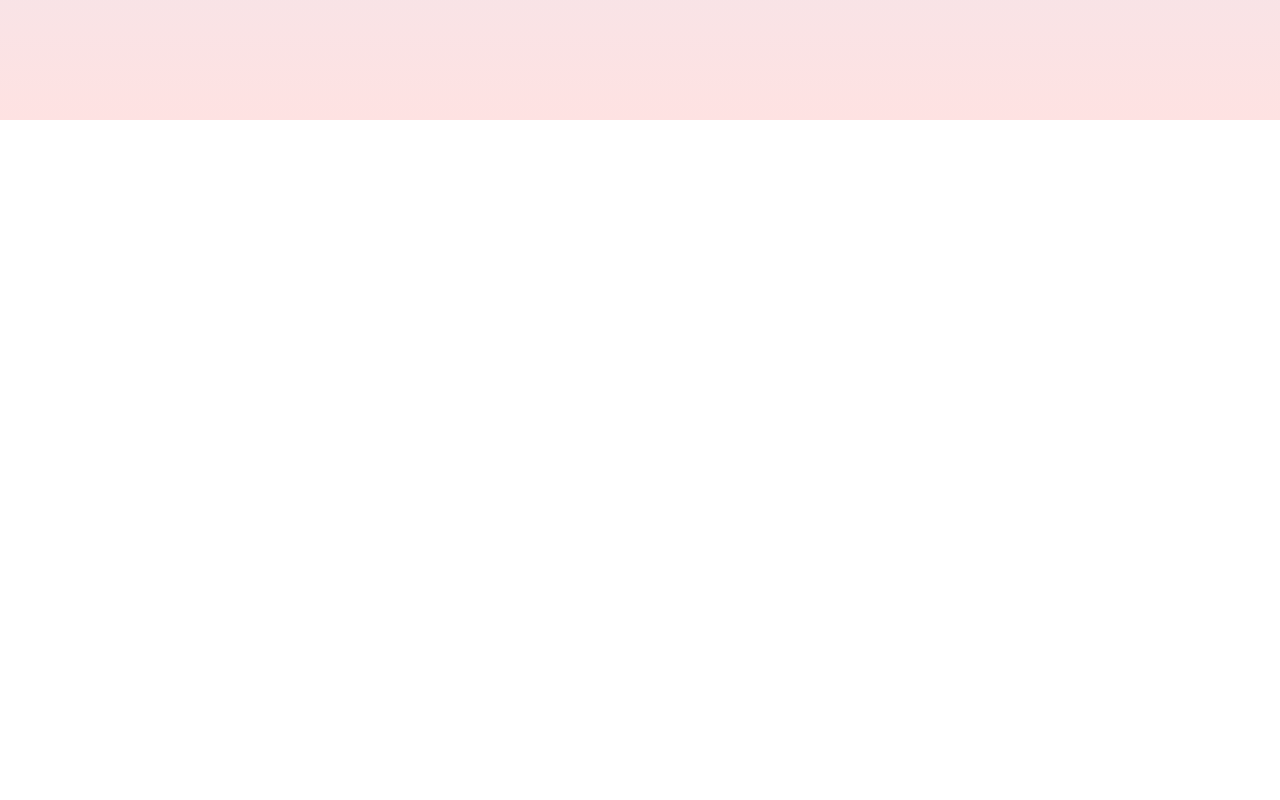
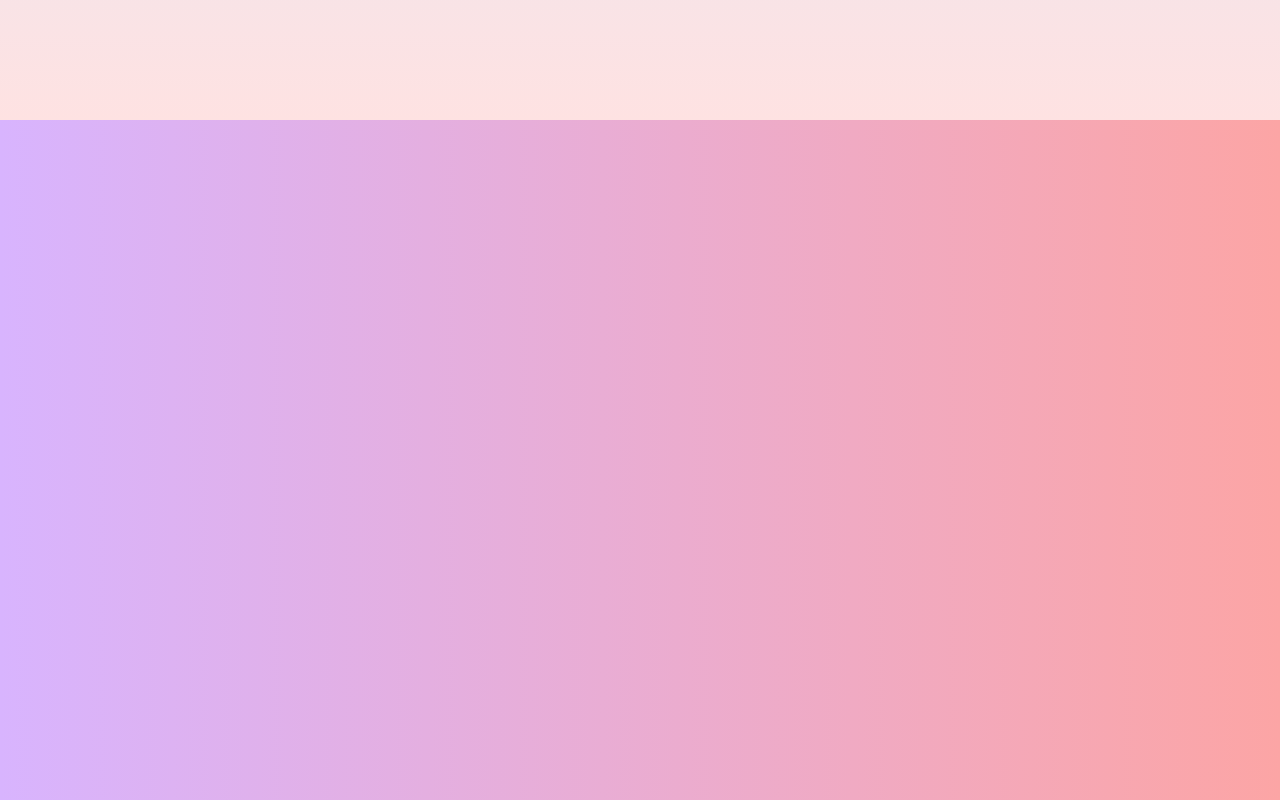
Before and after one commit to YMirzaa/portfolio, a Next.js app: page /portfolio in a window 1280 px wide. Shown: the part 680-1480 px from the top of the page. Built offline with nearby package versions, Linux system fonts and the light colour scheme.

Commit message:
portfolio page links animations

```diff
--- a/src/app/portfolio/page.tsx
+++ b/src/app/portfolio/page.tsx
@@ -1,16 +1,69 @@
 "use client";
 
 import { motion, useScroll, useTransform } from "framer-motion";
+import Image from "next/image";
+import Link from "next/link";
 
 import { useRef } from "react";
 
+const items = [
+	{
+		id: 1,
+		color: "from-red-300 to-blue-300",
+		title: "AI Platform",
+		desc: "Created an AI Platform to generate image, video, text, code, and music which is connected to Open AI's API.",
+		img: "/project.jpg",
+		link: "https://github.com/YMirzaa/AI-Platform",
+	},
+	{
+		id: 2,
+		color: "from-blue-300 to-violet-300",
+		title: "Employee Management Dashboard",
+		desc: "I developed an Employee Management Dashboard for Internship Project. Used Spring, Next.js and AWS S3.",
+		img: "/project.jpg",
+		link: "https://lama.dev",
+	},
+	{
+		id: 3,
+		color: "from-violet-300 to-purple-300",
+		title: "Nutrikom",
+		desc: "Together with my friend, we created an application for the daily routines of dietitians through digitization.",
+		img: "/project.jpg",
+		link: "https://lama.dev",
+	},
+	{
+		id: 4,
+		color: "from-purple-300 to-red-300",
+		title: "Chat Application With Socket",
+		desc: "A chat application with Java, Spring, and React.js techonologies. Used STOMP.js for the socket connection.",
+		img: "/project.jpg",
+		link: "https://lama.dev",
+	},
+	{
+		id: 5,
+		color: "from-red-300 to-blue-300",
+		title: "REVO Mobile App",
+		desc: "My graduation endeavor. I steered the development and upkeep of a mobile app with a blockchain-based vote counting mechanism..",
+		img: "/project.jpg",
+		link: "https://lama.dev",
+	},
+	{
+		id: 6,
+		color: "from-blue-300 to-violet-300",
+		title: "Search Engine Caching",
+		desc: "Made a caching system for a search engine. Researched the static term result caching in term-based partition with a friend.",
+		img: "/project.jpg",
+		link: "https://lama.dev",
+	},
+];
+
 const PortfolioPage = () => {
 	const ref = useRef() as React.MutableRefObject<HTMLDivElement>;
-	const { scrollYProgress } = useScroll({ container: ref });
+	const { scrollYProgress } = useScroll({ target: ref });
 
 	// Value between 0 and 1, 0 to 100% are the transformation values
 
-	const x = useTransform(scrollYProgress, [0, 1], ["0%", "100%"]);
+	const x = useTransform(scrollYProgress, [0, 1], ["0%", "-85%"]);
 
 	return (
 		<motion.div
@@ -19,11 +72,51 @@ const PortfolioPage = () => {
 			animate={{ y: "0%" }}
 			transition={{ duration: 1 }}
 		>
-			<div className='h-[600vh] relative' ref={ref}>
-				<div className='w-screen h-[calc(100vh-6rem)] flex items-center justify-center text-8xl'>
+			<div className='h-[900vh] relative' ref={ref}>
+				<div className='w-screen h-[calc(100vh-6rem)] flex items-center justify-center text-center text-8xl'>
 					My Works
 				</div>
-				<div className='sticky top-0 flex h-screen gap-4 items-center'></div>
+				<div className='sticky top-0 flex h-screen gap-4 items-center overflow-hidden'>
+					<motion.div style={{ x }} className='flex'>
+						{/* Extra div for animation */}
+						<div className='h-screen w-screen flex items-center justify-center bg-gradient-to-r from-purple-300 to-red-300' />
+						{items.map((item) => (
+							<div
+								key={item.id}
+								className={`h-screen w-screen flex items-center justify-center bg-gradient-to-r ${item.color} `}
+							>
+								<div className='flex flex-col gap-8 text-white'>
+									<h1 className='text-xl font-bold md:text-4xl lg:text-6xl xl:text-7xl'>
+										{item.title}
+									</h1>
+									<div className='relative w-80 h-56 md:w-96 md:h-64 lg:w-[500px] lg:h-[250px] xl:w-[600px] xl:h-[320px]'>
+										<Image
+											src={item.img}
+											alt={item.title}
+											layout='fill'
+											objectFit='cover'
+										/>
+									</div>
+									<p className='w-80 font-bold  md:w96 lg:w-[500px] lg:text-lg xl:w-[600px]'>
+										{item.desc}
+									</p>
+									<div className='flex justify-start gap-4'>
+										{/* <Link href={item.link}>
+											<button className='p-2 text-sm md:p-4 md:text-md lg:p-6 lg:text-lg bg-white text-gray-600 font-semibold rounded'>
+												See Demo
+											</button>
+										</Link> */}
+										<Link href={item.link}>
+											<button className='p-2 text-sm md:p-4 md:text-md lg:p-6 lg:text-lg bg-white text-gray-600 font-semibold rounded'>
+												Check Source Code
+											</button>
+										</Link>
+									</div>
+								</div>
+							</div>
+						))}
+					</motion.div>
+				</div>
 			</div>
 		</motion.div>
 	);
```
